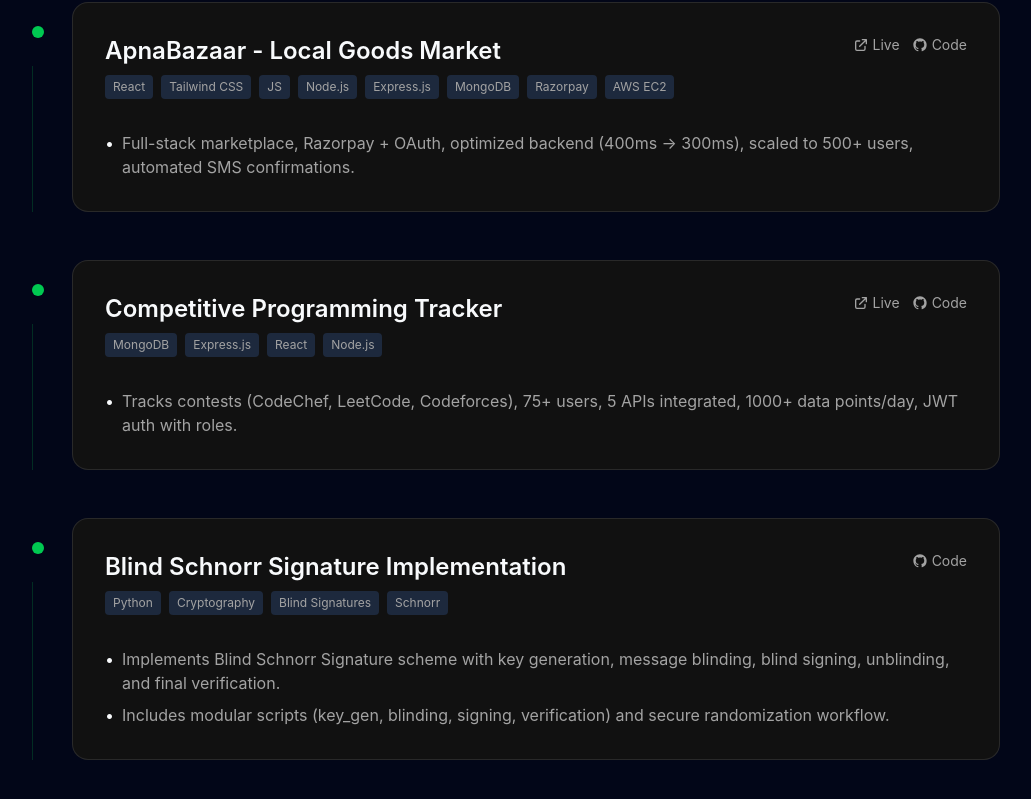
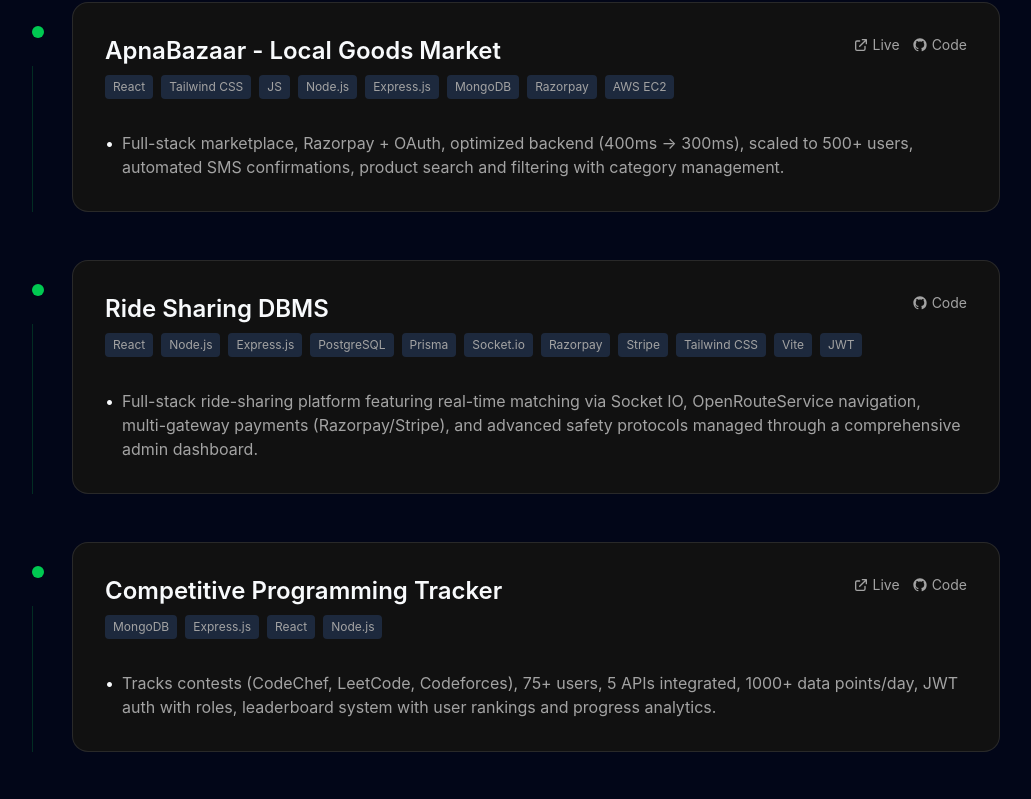
Before and after one commit to An1ketGupta/Portfolio, a Next.js app: page / in a window 1280 px wide. Shown: the part 1420-2219 px from the top of the page, without its empty margins (136-1167 px from the left). Built offline with nearby package versions, Linux system fonts and the light colour scheme.

Commit message:
feat: Project data addition

```diff
--- a/src/data/site.ts
+++ b/src/data/site.ts
@@ -12,15 +12,35 @@
       "AWS EC2",
     ],
     features:
-      "Full-stack marketplace, Razorpay + OAuth, optimized backend (400ms → 300ms), scaled to 500+ users, automated SMS confirmations.",
+    "Full-stack marketplace, Razorpay + OAuth, optimized backend (400ms → 300ms), scaled to 500+ users, automated SMS confirmations, product search and filtering with category management.",
     live: "https://apnabzaar.netlify.app/",
     github: "https://github.com/An1ketGupta/Apna-Bazaar",
+  },
+  {
+    title: "Ride Sharing DBMS",
+    tech: [
+      "React",
+      "Node.js",
+      "Express.js",
+      "PostgreSQL",
+      "Prisma",
+      "Socket.io",
+      "Razorpay",
+      "Stripe",
+      "Tailwind CSS",
+      "Vite",
+      "JWT",
+    ],
+    features:
+      "Full-stack ride-sharing platform featuring real-time matching via Socket IO, OpenRouteService navigation, multi-gateway payments (Razorpay/Stripe), and advanced safety protocols managed through a comprehensive admin dashboard.",
+    live: "",
+    github: "https://github.com/An1ketGupta/Ride-sharing-app",
   },
   {
     title: "Competitive Programming Tracker",
     tech: ["MongoDB", "Express.js", "React", "Node.js"],
     features:
-      "Tracks contests (CodeChef, LeetCode, Codeforces), 75+ users, 5 APIs integrated, 1000+ data points/day, JWT auth with roles.",
+      "Tracks contests (CodeChef, LeetCode, Codeforces), 75+ users, 5 APIs integrated, 1000+ data points/day, JWT auth with roles, leaderboard system with user rankings and progress analytics.",
     live: "https://cptracker.netlify.app/",
     github: "https://github.com/An1ketGupta/CP-Tracker",
   },
```
